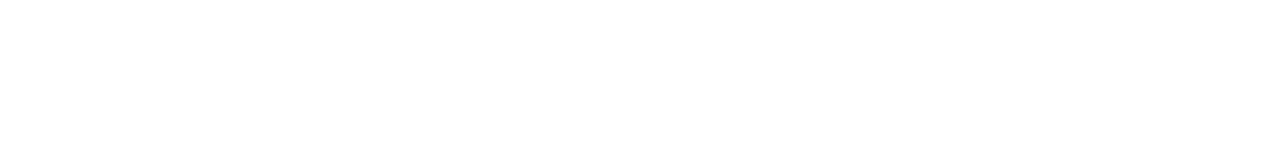
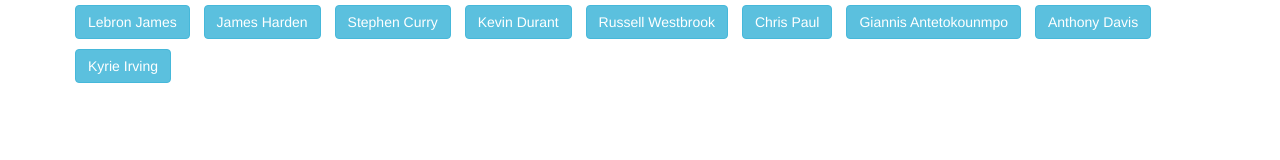
Before and after one commit to JMillan13/GifTastic, a plain HTML site: page index.html in a window 1280 px wide. Drawn offline with nearby package versions, Linux system fonts and the light colour scheme.

Commit message:
added buttons

```diff
--- a/index.html
+++ b/index.html
@@ -15,3 +15,13 @@
 <div class="container" " = "">
 
 <div id="playerbuttons">
+
+  <button class="btn btn-info player" data-name="Lebron James" style="margin: 5px;">Lebron James</button>
+  <button class="btn btn-info player" data-name="James Harden" style="margin: 5px;">James Harden</button>
+  <button class="btn btn-info player" data-name="Stephen Curry" style="margin: 5px;">Stephen Curry</button>
+  <button class="btn btn-info player" data-name="Kevin Durant" style="margin: 5px;">Kevin Durant</button>
+  <button class="btn btn-info player" data-name="Russell Westbrook" style="margin: 5px;">Russell Westbrook</button>
+  <button class="btn btn-info player" data-name="Chris Paul" style="margin: 5px;">Chris Paul</button>
+  <button class="btn btn-info player" data-name="Giannis Antetokounmpo" style="margin: 5px;">Giannis Antetokounmpo</button>
+  <button class="btn btn-info player" data-name="Anthony Davis" style="margin: 5px;">Anthony Davis</button>
+  <button class="btn btn-info player" data-name="Kyrie Irving" style="margin: 5px;">Kyrie Irving</button>
```
